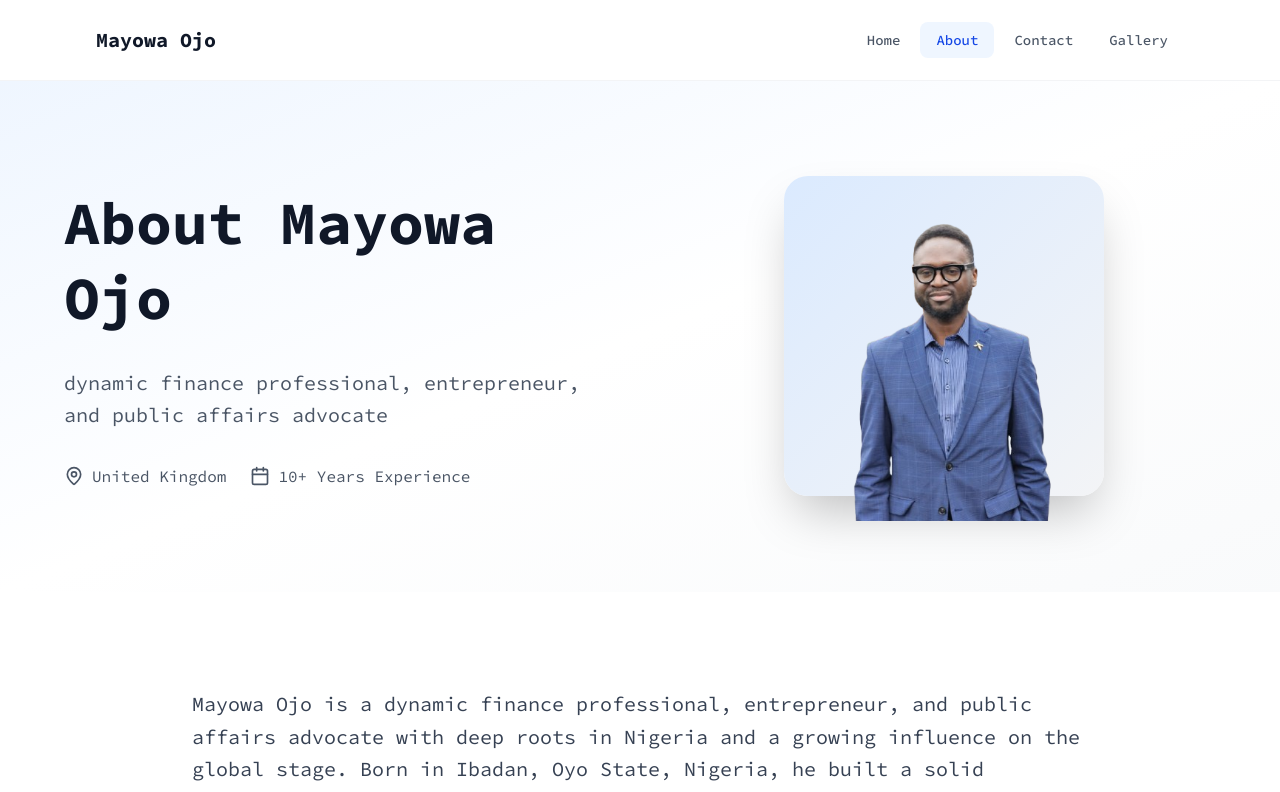
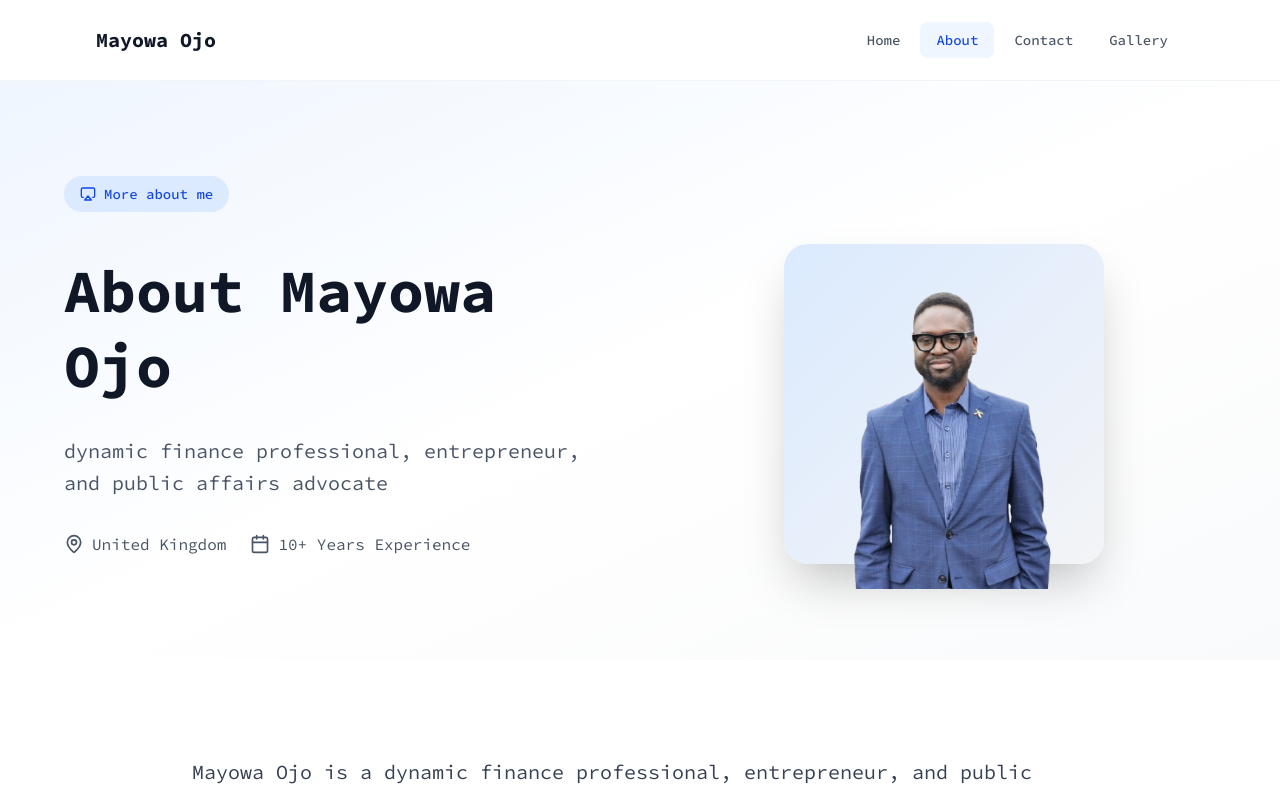
Before and after one commit to theNubiadev/mayowaojoWeb, a React (Vite) app: page /about in a window 1280 px wide. Shown: the top 792 px of the page. Built offline with nearby package versions, Linux system fonts and the light colour scheme.

Commit message:
feat: Update About and Home components with new content and styling; modify Contact email address

```diff
--- a/src/pages/About.jsx
+++ b/src/pages/About.jsx
@@ -5,6 +5,7 @@ import {
   MapPin,
   GraduationCap,
   CheckCircle,
+  Airplay
 } from "lucide-react";
 import Hero from "../assets/bghero.png"; // Adjust the path as necessary
 
@@ -15,14 +16,19 @@ function About() {
     <div className="min-h-screen pt-20">
       <section className="py-24 px-6 lg:px-8 bg-gradient-to-br from-blue-50 via-white to-gray-50">
         <div className="max-w-6xl mx-auto">
+          <div className="inline-flex items-center px-4 py-2 bg-blue-100 text-blue-700 rounded-full text-sm font-medium mb-8">
+              <Airplay className="h-4 w-4 mr-2" />
+              More about me
+            </div>
           <div className="grid grid-cols-1 lg:grid-cols-2 gap-16 items-center">
+
             <div>
               <h1 className="text-4xl md:text-6xl font-bold text-gray-900 mb-8 leading-tight">
                 About Mayowa Ojo
               </h1>
               <p className="text-xl text-gray-600 leading-relaxed mb-8">
                 dynamic finance professional, entrepreneur, and
-              public affairs advocate
+                public affairs advocate
               </p>
 
               <div className="flex items-center space-x-6 text-gray-600">
@@ -156,14 +162,14 @@ function About() {
                   </p>
                   <p className="text-gray-600">Lagos State University </p>
                 </div>
-                {/* <div>
+                <div>
                   <p className="font-semibold text-gray-900">
-                      Diploma in Accountancy
+                    Diploma in Accountancy
                   </p>
                   <p className="text-gray-600">
                     The Polytechnic Ibadan
                   </p>
-                </div> */}
+                </div>
               </div>
             </div>
 
--- a/src/pages/Contact.jsx
+++ b/src/pages/Contact.jsx
@@ -52,7 +52,7 @@ function Contact() {
                     </div>
                     <div>
                       <h3 className="text-lg font-semibold text-gray-900 mb-1">Email</h3>
-                      <p className="text-gray-600">john.doe@email.com</p>
+                      <p className="text-gray-600">info@mayowa.com</p>
                       <p className="text-sm text-gray-500">Response within 24 hours</p>
                     </div>
                   </div>
--- a/src/pages/Home.jsx
+++ b/src/pages/Home.jsx
@@ -96,7 +96,7 @@ function Home() {
                 <h3 className="text-3xl font-bold text-gray-900">Our Vision</h3>
               </div>
               <p className="text-lg text-gray-700 leading-relaxed mb-6">
-                Guided by integrity, leadership, and service, John Doe embodies a new generation of professionals who integrate business excellence with social purpose.
+                Guided by integrity, leadership, and service, Mayowa Ojo embodies a new generation of professionals who integrate business excellence with social purpose.
               </p>
               <p className="text-gray-600 leading-relaxed mb-6">
                 Whether crafting financial strategy, steering entrepreneurial ventures, or engaging in public service, he is dedicated to building a more inclusive, prosperous, and accountable world.
```
